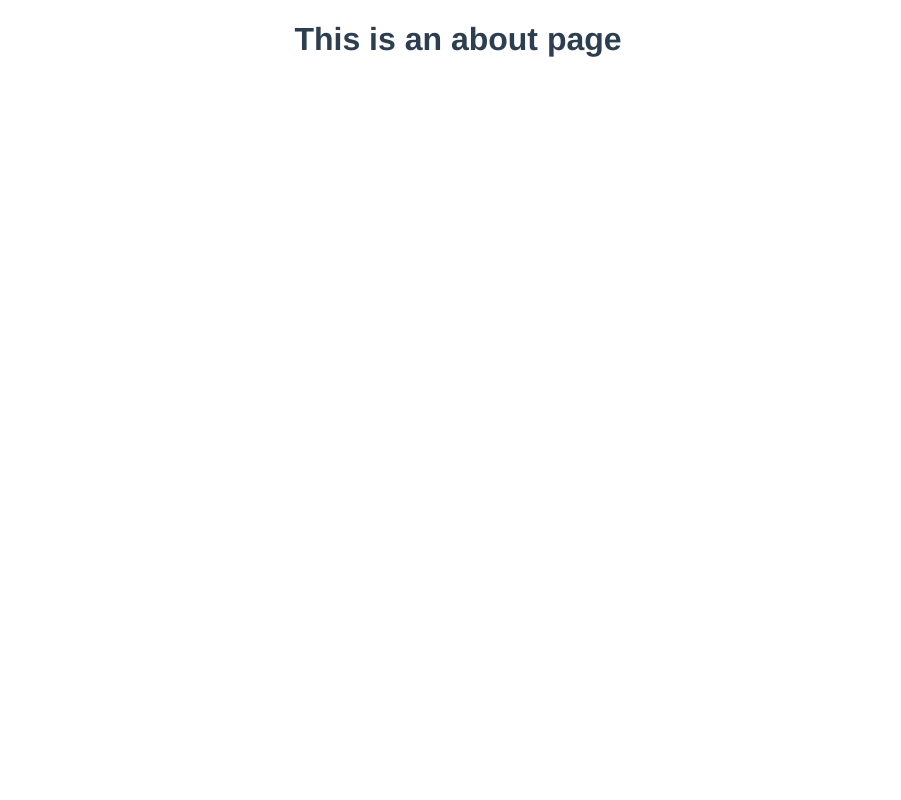
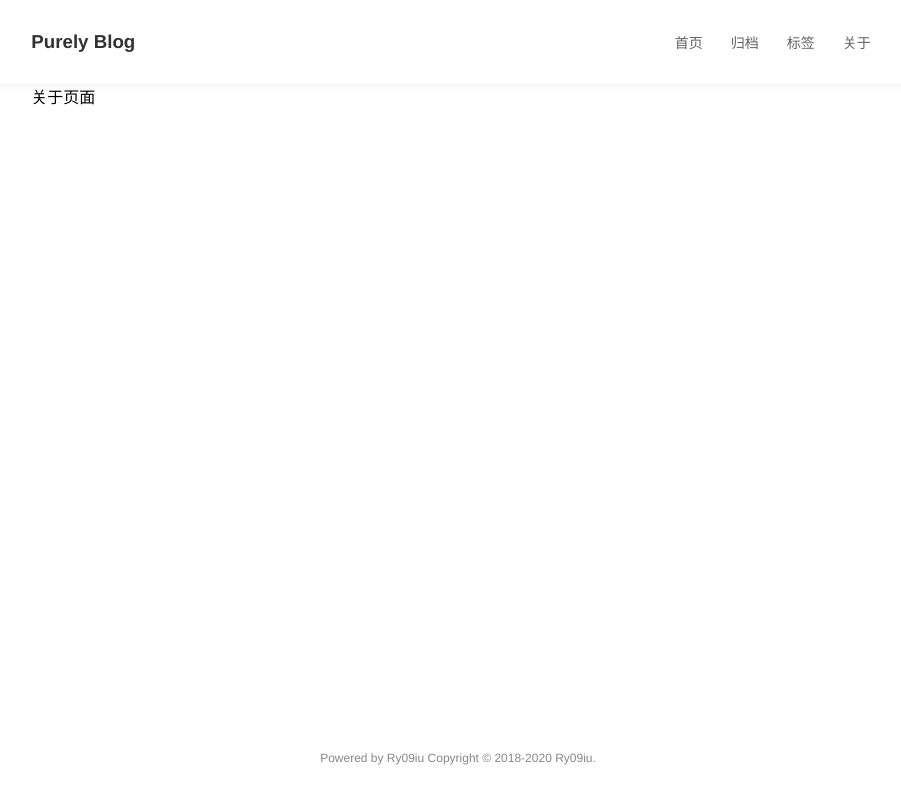
Before and after one commit to ry09iu/Purely-blog-Vue, a Vue app: page /about in a window 1280 px wide. Shown: the whole page, without its empty margins (182-1083 px from the left). Built offline with nearby package versions, Linux system fonts and the light colour scheme.

Commit message:
全局导航栏开发组件开发

```diff
--- a/src/App.vue
+++ b/src/App.vue
@@ -1,33 +1,18 @@
 <template>
   <div id="app">
-    <!-- <div id="nav">
-      <router-link to="/">Home</router-link> |
-      <router-link to="/about">About</router-link> |
-      <router-link to="/login">Login</router-link>
-    </div> -->
     <router-view />
   </div>
 </template>
 
 <style lang="scss">
+* {
+  margin: 0;
+  padding: 0;
+}
+
 #app {
-  font-family: Avenir, Helvetica, Arial, sans-serif;
+  font-family: "Hiragino Sans GB", "Microsoft YaHei", STHeiti, "WenQuanYi Micro Hei", Helvetica, Arial, sans-serif;
   -webkit-font-smoothing: antialiased;
   -moz-osx-font-smoothing: grayscale;
-  text-align: center;
-  color: #2c3e50;
-}
-
-#nav {
-  padding: 30px;
-
-  a {
-    font-weight: bold;
-    color: #2c3e50;
-
-    &.router-link-exact-active {
-      color: #42b983;
-    }
-  }
 }
 </style>
--- a/src/router/index.js
+++ b/src/router/index.js
@@ -1,29 +1,21 @@
 import Vue from 'vue';
 import VueRouter from 'vue-router';
 import Home from '../views/Home.vue';
+import Layout from '@/views/blog/Layout';
+import BlogRouter from './modules/blog';
 
 Vue.use(VueRouter);
 
 const routes = [
-    {
-        path: '/',
-        name: 'Home',
-        component: Home
-    },
-    {
-        path: '/about',
-        name: 'About',
-        // route level code-splitting
-        // this generates a separate chunk (about.[hash].js) for this route
-        // which is lazy-loaded when the route is visited.
-        component: () => import(/* webpackChunkName: "about" */ '../views/About.vue')
-    },
+
     {
         path: '/login',
         name: 'Login',
         hidden: true,
         component: () => import('@/views/system/login/index.vue')
-    }
+    },
+
+    ...BlogRouter
 ];
 
 const router = new VueRouter({
--- /dev/null
+++ b/src/router/modules/blog.js
@@ -0,0 +1,37 @@
+/**
+ * 博客相关页面路由
+ */
+
+import Layout from '@/views/blog/Layout';
+import Home from '@/views/blog/home';
+import Archives from '@/views/blog/archives';
+import Tags from '@/views/blog/tags';
+import About from '@/views/blog/about';
+
+const BlogRouter = [
+    {
+        path: '/',
+        name: 'Home',
+        hidden: true,
+        component: Layout,
+        children: [{
+            path: '/',
+            name: 'home',
+            component: Home
+        }, {
+            path: '/archives',
+            name: 'Archives',
+            component: Archives
+        }, {
+            path: '/tags',
+            name: 'Tags',
+            component: Tags
+        }, {
+            path: '/about',
+            name: 'About',
+            component: About
+        }]
+    },
+];
+
+export default BlogRouter;
--- /dev/null
+++ b/src/views/blog/Layout.vue
@@ -0,0 +1,90 @@
+<template>
+  <div class="main">
+    <header>
+      <el-row type="flex" justify="center" align="middle">
+        <el-col :span="20" :lg="16">
+          <div class="header-container">
+            <div class="nav-logo">
+              <h3>Purely Blog</h3>
+            </div>
+            <div class="nav-menu">
+              <router-link to="/">首页</router-link>
+              <router-link to="/archives">归档</router-link>
+              <router-link to="/tags">标签</router-link>
+              <router-link to="/about">关于</router-link>
+            </div>
+          </div>
+        </el-col>
+      </el-row>
+    </header>
+
+    <div class="content">
+      <el-row type="flex" justify="center" align="middle">
+        <el-col :span="20" :lg="16">
+          <router-view />
+        </el-col>
+      </el-row>
+    </div>
+
+    <footer>
+      <p>Powered by Ry09iu Copyright © 2018-2020 Ry09iu.</p>
+    </footer>
+  </div>
+</template>
+<script>
+export default {
+  components: {},
+  props: [],
+  data() {
+    return {};
+  }
+};
+</script>
+<style lang="scss" scoped>
+.main {
+  margin: 0 auto;
+}
+
+header {
+  box-shadow: 0 2px 10px rgba(0, 0, 0, 0.05);
+}
+
+.header-container {
+  display: flex;
+  justify-content: space-between;
+  align-items: center;
+  height: 84px;
+  width: 100%;
+  color: #313131;
+
+  .nav-menu a {
+    margin: 0 14px;
+    font-size: 14px;
+    text-decoration: none;
+    color: #616161;
+
+    &:visited {
+      color: #616161;
+    }
+
+    &:hover {
+      color: #313131;
+      font-weight: bolder;
+    }
+  }
+}
+
+footer {
+  display: flex;
+  justify-content: center;
+  align-items: center;
+  position: fixed;
+  bottom: 0;
+  left: 0;
+  height: 84px;
+  width: 100%;
+  font-size: 12px;
+  color: #888;
+  //   background: #f3f6ff;
+}
+</style>
--- /dev/null
+++ b/src/views/blog/about/index.vue
@@ -0,0 +1,13 @@
+<template>
+  <div>关于页面</div>
+</template>
+<script>
+export default {
+  name: "About",
+  components: {},
+  props: [],
+  data() {
+    return {};
+  }
+};
+</script>
--- /dev/null
+++ b/src/views/blog/archives/index.vue
@@ -0,0 +1,13 @@
+<template>
+  <div>文档列表</div>
+</template>
+<script>
+export default {
+  name: "Archives",
+  components: {},
+  props: [],
+  data() {
+    return {};
+  }
+};
+</script>
--- /dev/null
+++ b/src/views/blog/home/index.vue
@@ -0,0 +1,13 @@
+<template>
+  <div>主页</div>
+</template>
+<script>
+export default {
+  name: "Home",
+  components: {},
+  props: [],
+  data() {
+    return {};
+  }
+};
+</script>
--- /dev/null
+++ b/src/views/blog/tags/index.vue
@@ -0,0 +1,13 @@
+<template>
+  <div>标签列表</div>
+</template>
+<script>
+export default {
+  name: "Tags",
+  components: {},
+  props: [],
+  data() {
+    return {};
+  }
+};
+</script>
```
